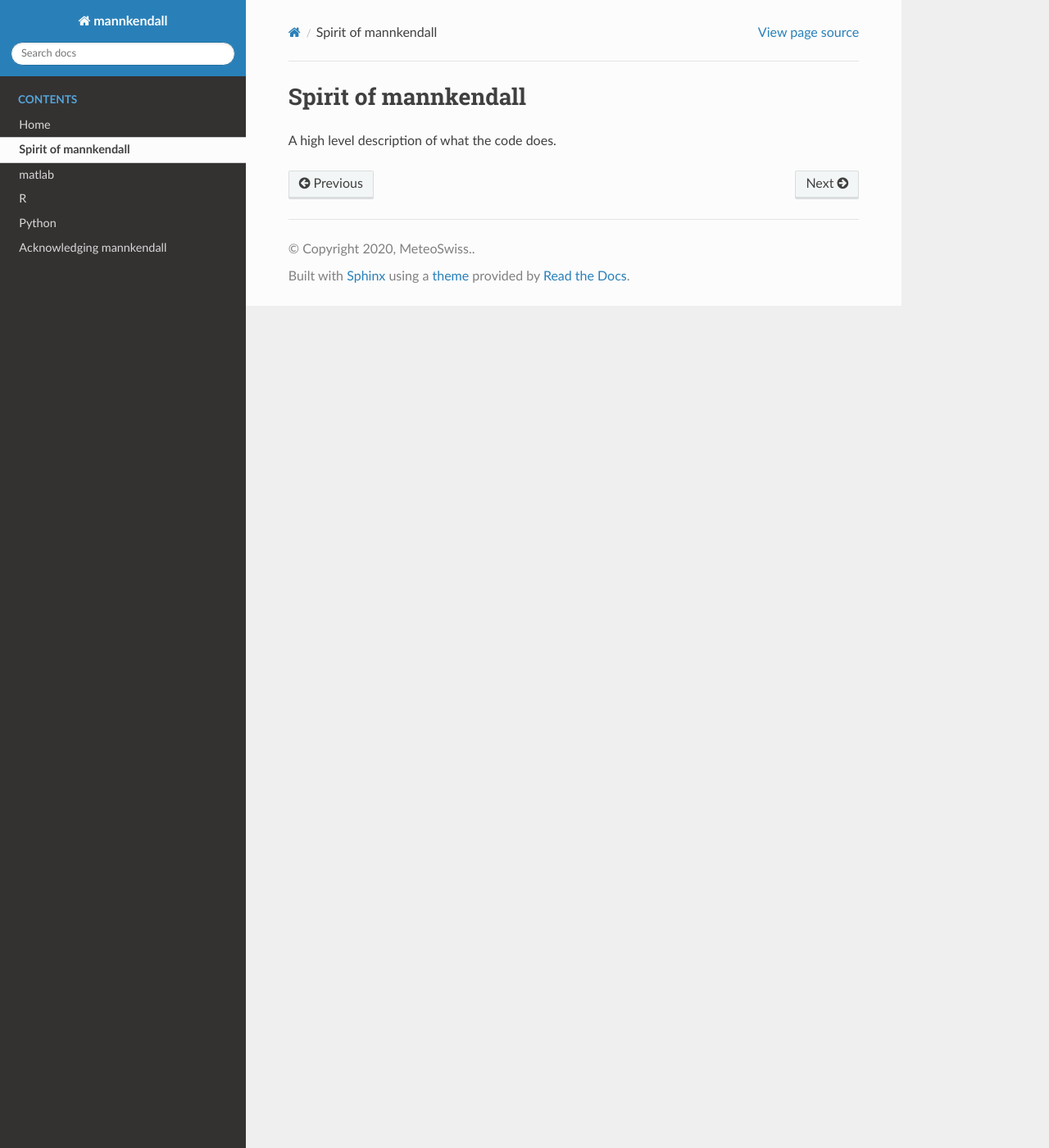
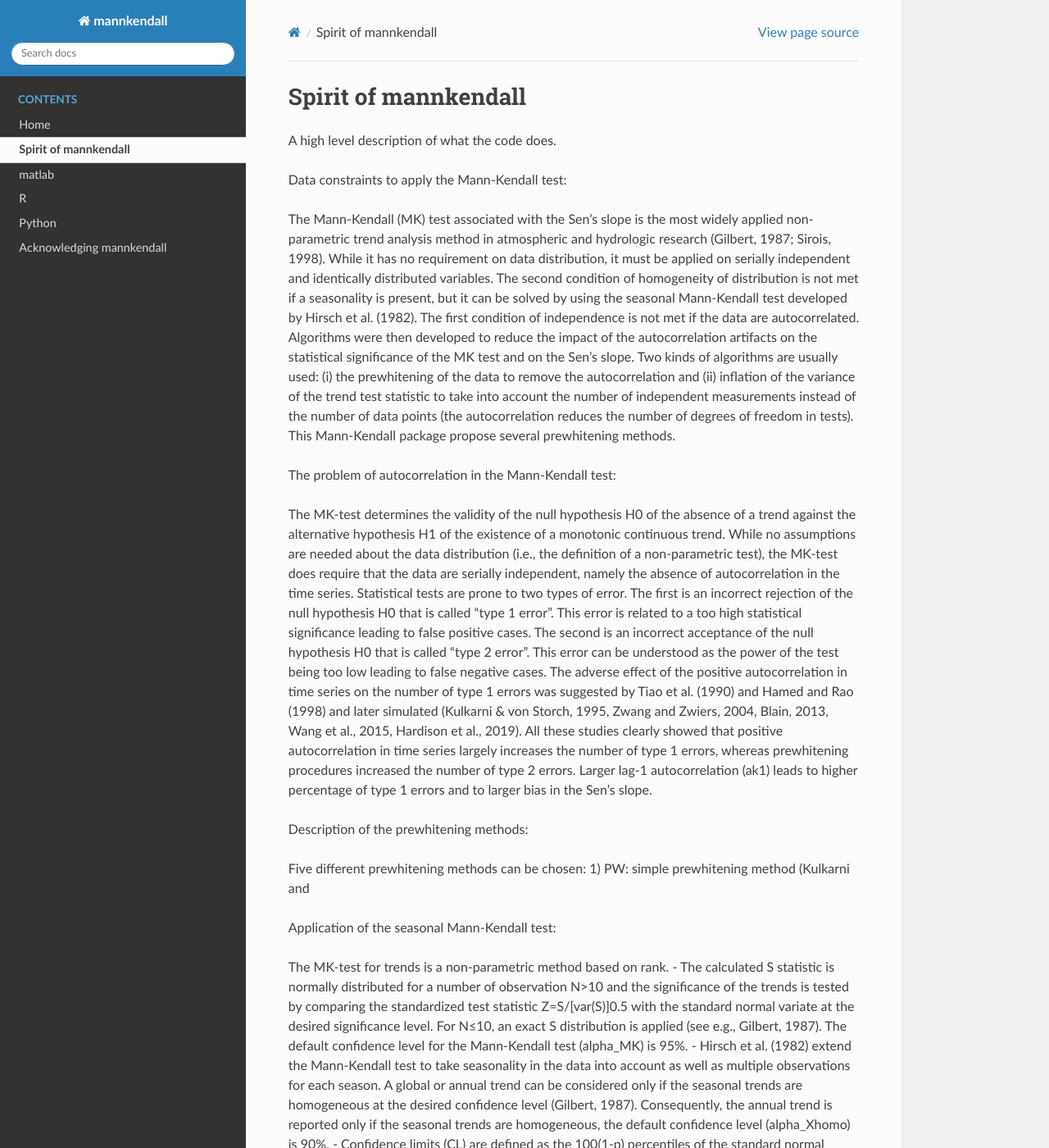
Before and after one commit to mannkendall/mannkendall.github.io, a Sphinx documentation site: the page built from source/about.rst, in a window 1280 px wide and 1400 px high. Shown: the whole window at 82% size. Built offline with Sphinx 7.4.7 and the Read the Docs theme 2.0.0, drawn with Linux system fonts in a browser that asks for light colours; some of the changed text lies outside the part shown.

Commit message:
Update about.rst

```diff
--- a/source/about.rst
+++ b/source/about.rst
@@ -3,3 +3,35 @@ Spirit of mannkendall
 =====================
 
 A high level description of what the code does.
+
+Data constraints to apply the Mann-Kendall test:
+
+The Mann-Kendall (MK) test associated with the Sen’s slope is the most widely applied non-parametric trend analysis method in atmospheric and hydrologic research (Gilbert, 1987; Sirois, 1998). While it has no requirement on data distribution, it must be applied on serially independent and identically distributed variables. The second condition of homogeneity of distribution is not met if a seasonality is present, but it can be solved by using the seasonal Mann-Kendall test developed by Hirsch et al. (1982). The first condition of independence is not met if the data are autocorrelated. Algorithms were then developed to reduce the impact of the autocorrelation artifacts on the statistical significance of the MK test and on the Sen's slope. Two kinds of algorithms are usually used: (i) the prewhitening of the data to remove the autocorrelation and (ii) inflation of the variance of the trend test statistic to take into account the number of independent measurements instead of the number of data points (the autocorrelation reduces the number of degrees of freedom in tests). This Mann-Kendall package propose several prewhitening methods.
+
+The problem of autocorrelation in the Mann-Kendall test:
+
+The MK-test determines the validity of the null hypothesis H0 of the absence of a trend against the alternative hypothesis H1 of the existence of a monotonic continuous trend. While no assumptions are needed about the data distribution (i.e., the definition of a non-parametric test), the MK-test does require that the data are serially independent, namely the absence of autocorrelation in the time series. Statistical tests are prone to two types of error. The first is an incorrect rejection of the null hypothesis H0 that is called “type 1 error”. This error is related to a too high statistical significance leading to false positive cases. The second is an incorrect acceptance of the null hypothesis H0 that is called “type 2 error”. This error can be understood as the power of the test being too low leading to false negative cases.
+The adverse effect of the positive autocorrelation in time series on the number of type 1 errors was suggested by Tiao et al. (1990) and Hamed and Rao (1998) and later simulated (Kulkarni & von Storch, 1995, Zwang and Zwiers, 2004, Blain, 2013, Wang et al., 2015, Hardison et al., 2019). All these studies clearly showed that positive autocorrelation in time series largely increases the number of type 1 errors, whereas prewhitening procedures increased the number of type 2 errors. Larger lag-1 autocorrelation (ak1) leads to higher percentage of type 1 errors and to larger bias in the Sen’s slope.
+
+Description of the prewhitening methods:
+
+Five different prewhitening methods can be chosen:
+1) PW: simple prewhitening method (Kulkarni and
+
+Application of the seasonal Mann-Kendall test:
+
+The MK-test for trends is a non-parametric method based on rank.
+- The calculated S statistic is normally distributed for a number of observation N>10 and the significance of the trends is tested by comparing the standardized test statistic Z=S/[var(S)]0.5 with the standard normal variate at the desired significance level. For N≤10, an exact S distribution is applied (see e.g., Gilbert, 1987). The default confidence level for the Mann-Kendall test (alpha_MK) is 95%.
+- Hirsch et al. (1982) extend the Mann-Kendall test to take seasonality in the data into account as well as multiple observations for each season. A global or annual trend can be considered only if the seasonal trends are homogeneous at the desired confidence level (Gilbert, 1987). Consequently, the annual trend is reported only if the seasonal trends are homogeneous, the default confidence level (alpha_Xhomo) is 90%.
+- Confidence limits (CL) are defined as the 100(1-p) percentiles of the standard normal distribution of all the pairwise slopes computed during the Sen’s slope estimator, where p is the chosen confidence limit. The default confidence level of the confidence limits (alpha_CL) is 90%.
+- The prewhitening methods are applied only if the first lag autocorrelation coefficient (ak1) is statistically significant (ss) following a normal distribution at the two-sided test at the desired confidence interval. The default confidence level (alpha_ak) is 95% .
+
+
+References:
+Gilbert, R. O.: Statistical Methods for Environmental Pollution Monitoring, Van Nostrand Reinhold Company, New York, 1987.
+Hirsch, R. M., Slack, J. R., and Smith, R. A. : Techniques of trend analysis for monthly water quality data, Water Resour. Res., 18,107–121, 1982.
+Kulkarni, A., and von Storch, H.: Monte Carlo Experiments on the Effect of Serial Correlation on the Mann- Kendall Test of Trend Monte Carlo experiments on the effect, Meteorologische Zeitschrift, 82–85, 1995.
+Sirois, A.: A brief and biased overview of time-series analysis of how to find that evasive trend, WMO/EMEP Workshop on Advanced Statistical Methods and Their Application to Air Quality Data Sets, Annex E., Global Atmosphere Watch No. 133, TD- No. 956, World Meteorological Organization, Geneva, Switzerland, 1998.
+Wang, W., Chen, Y., Becker, S., and Liu, B.: Linear trend detection in serially dependent hydrometeorological data based on a variance correction Spearman rho method, Water, 7(12), 7045–7065. https://doi.org/10.3390/w7126673, 2015.
+Wang, X. L. and Swail, V. R: Changes of extreme wave heights in Northern Hemisphere oceans and related atmospheric circulation regimes, J. Climate, 14, 2204–2221, https://doi.org/10.1175/1520-0442(2001)014, 2001.
+Yue, S., Pilon, P., Phinney, B., and Cavadias, G.: The influence of autocorrelation on the ability to detect trend in hydrological series, Hydrol. Process., 16(9), 1807–1829. https://doi.org/10.1002/hyp.1095, 2002.
```
